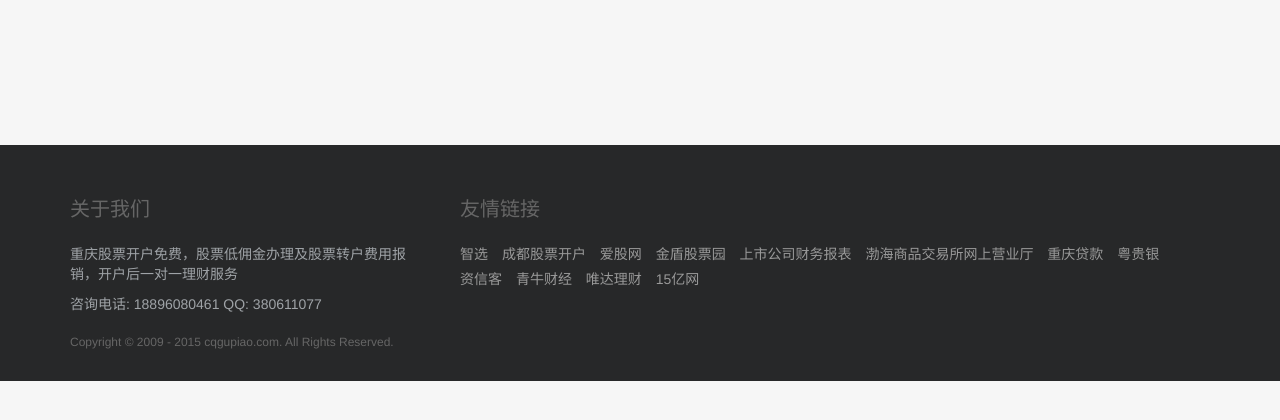
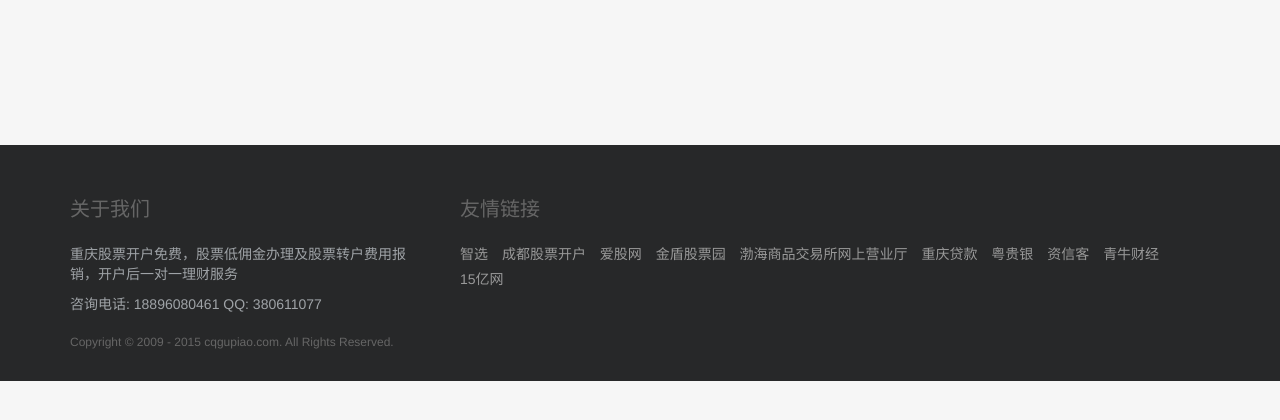
Before and after one commit to lei286394973/gupiao, a Django app: template gupiao/templates/base.html in a window 1280 px wide. Shown: the part 355-775 px from the top of the page. Run offline with Django 3.2, Linux system fonts and the light colour scheme; the template is opened without the code that fills it, so the values that code supplies are empty; some libraries are stand-ins or nearby versions.

Commit message:
友情链接

```diff
--- a/gupiao/templates/base.html
+++ b/gupiao/templates/base.html
@@ -51,13 +51,11 @@
                             <li><a href="http://www.gupiaos.com" target="_blank">成都股票开户</a></li>
                             <li><a href="http://www.iguuu.com" target="_blank">爱股网</a></li>
                             <li><a href="http://www.xu5188.com" target="_blank">金盾股票园</a></li>
-                            <li><a href="http://yeetz.com/" target="_blank">上市公司财务报表</a></li>
                             <li><a href="http://www.eboce.com" target="_blank">渤海商品交易所网上营业厅</a></li>
                             <li><a href="http://cq.edai.com" target="_blank">重庆贷款</a></li>
                             <li><a href="http://www.guiyinwang.com" target="_blank">粤贵银</a></li>
                             <li><a href="http://www.zixinke.com/" target="_blank">资信客</a></li>
                             <li><a href="http://www.qnfx.com/" target="_blank">青牛财经</a></li>
-                            <li><a href="http://www.licaimall.com/" target="_blank">唯达理财</a></li>
                             <li><a href="http://www.15ss.cn" target="_blank">15亿网</a></li>
                         </ul>
                     </div>
```
